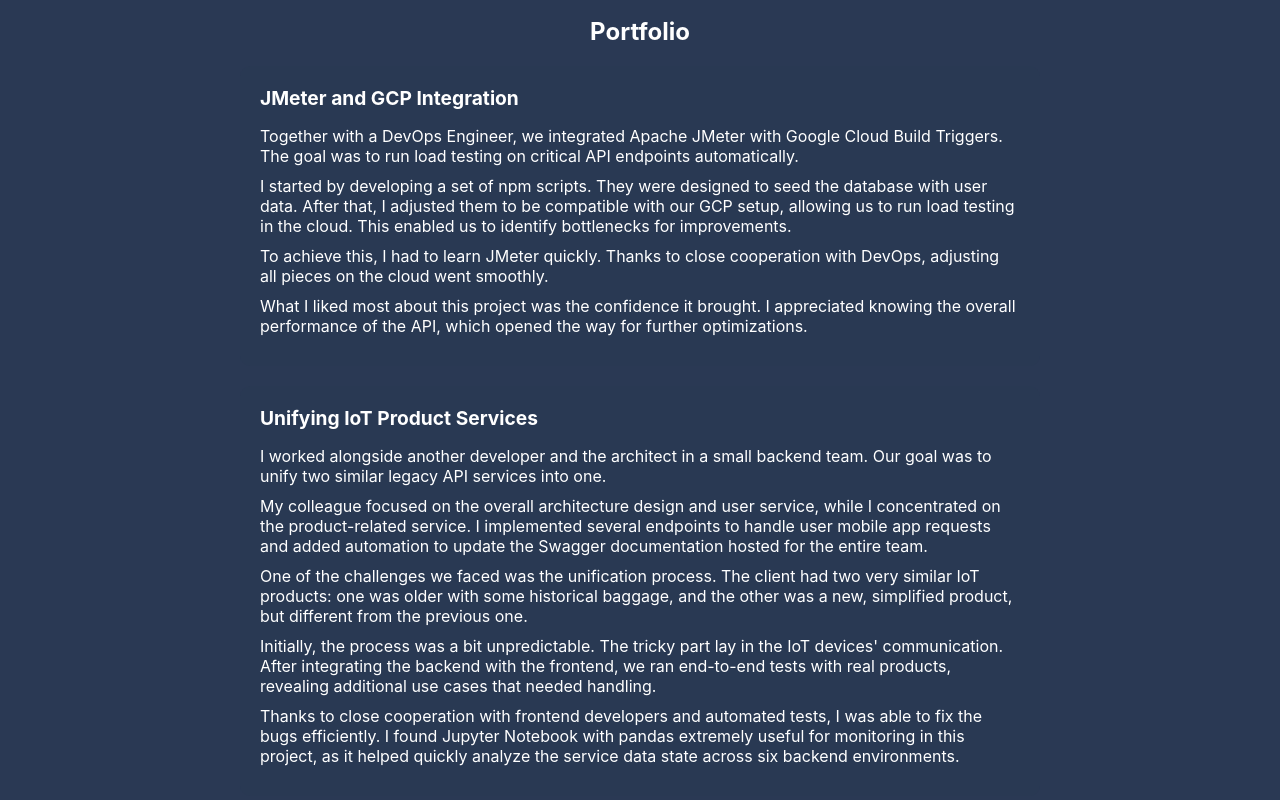
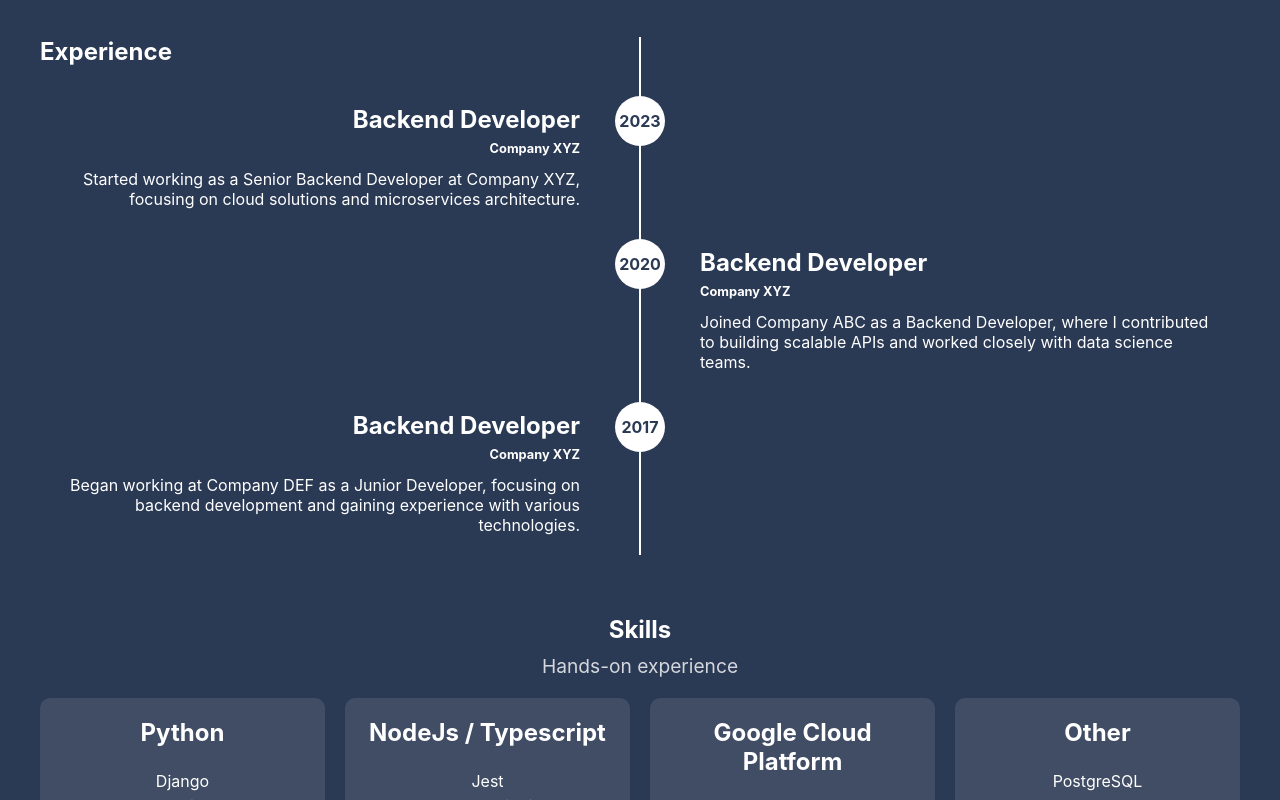
Before and after one commit to TomJan533/my-resume, a React (Create React App) app: page / in a window 1280 px wide. Shown: the part 1020-1820 px from the top of the page. Built offline with nearby package versions, Linux system fonts and the light colour scheme.

Commit message:
removed portfolio, experience, navbar updated

```diff
--- a/src/App.js
+++ b/src/App.js
@@ -4,7 +4,6 @@ import Header from './components/Header/Header';
 import About from './components/About/About';
 import Experience from './components/Experience/Experience';
 import Skills from './components/Skills/Skills';
-import Portfolio from './components/Portfolio/Portfolio';
 import Contact from './components/Contact/Contact';
 import './App.css';
 
@@ -14,7 +13,6 @@ function App() {
       <Navbar />
       <Header />
       <About />
-      <Portfolio />
       <Experience />
       <Skills />
       <Contact />
--- a/src/components/Experience/Experience.js
+++ b/src/components/Experience/Experience.js
@@ -6,6 +6,7 @@ const Experience = () => {
   return (
     <section id="experience" className="experience-section">
       <div className="timeline">
+      <h1>Experience</h1>
         <ExpSection
           year="2023"
           title="Backend Developer"
--- a/src/components/Navbar/Navbar.js
+++ b/src/components/Navbar/Navbar.js
@@ -7,8 +7,8 @@ const Navbar = () => {
       <ul className="nav-list">
         <li className="nav-item"><a href="#home">Home</a></li>
         <li className="nav-item"><a href="#about">About</a></li>
-        <li className="nav-item"><a href="#services">Services</a></li>
-        <li className="nav-item"><a href="#portfolio">Portfolio</a></li>
+        <li className="nav-item"><a href="#experience">Experience</a></li>
+        <li className="nav-item"><a href="#skills">Skills</a></li>
         <li className="nav-item"><a href="#contact">Contact</a></li>
       </ul>
     </nav>
--- a/src/components/Portfolio/Portfolio.css
+++ /dev/null
@@ -1,15 +0,0 @@
-.content-section {
-  background-color: rgb(42, 57, 84);
-  padding: 20px;
-  color: white;
-}
-
-.content {
-  max-width: 800px;
-  margin: 0 auto;
-  text-align: center;
-}
-
-h1 {
-  margin-bottom: 20px; /* Space below the section title */
-}
--- a/src/components/Portfolio/Portfolio.js
+++ /dev/null
@@ -1,74 +0,0 @@
-import React from 'react';
-import Jumbotron from '../Jumbotron/Jumbotron';
-import './Portfolio.css';
-
-const Portfolio = () => {
-  return (
-    <section id="portfolio" className="content-section">
-      <div className="content">
-        <h1>Portfolio</h1>
-        <Jumbotron
-          title="JMeter and GCP Integration"
-          content={
-            <>
-              <p>
-                Together with a DevOps Engineer, we integrated Apache JMeter with Google Cloud Build Triggers.
-                The goal was to run load testing on critical API endpoints automatically.
-              </p>
-              <p>
-                I started by developing a set of npm scripts. They were designed to seed the database with user data.
-                After that, I adjusted them to be compatible with our GCP setup, allowing us to run load testing in the cloud.
-                This enabled us to identify bottlenecks for improvements.
-              </p>
-              <p>
-                To achieve this, I had to learn JMeter quickly. Thanks to close cooperation with DevOps,
-                adjusting all pieces on the cloud went smoothly.
-              </p>
-              <p>
-                What I liked most about this project was the confidence it brought.
-                I appreciated knowing the overall performance of the API,
-                which opened the way for further optimizations.
-              </p>
-            </>
-          }
-        />
-        <Jumbotron
-          title="Unifying IoT Product Services"
-          content={
-            <>
-              <p>
-                I worked alongside another developer and the architect in a small backend team.
-                Our goal was to unify two similar legacy API services into one.
-              </p>
-              <p>
-                My colleague focused on the overall architecture design and user service,
-                while I concentrated on the product-related service.
-                I implemented several endpoints to handle user mobile app requests
-                and added automation to update the Swagger documentation hosted for the entire team.
-              </p>
-              <p>
-                One of the challenges we faced was the unification process.
-                The client had two very similar IoT products: one was older with some historical baggage,
-                and the other was a new, simplified product, but different from the previous one.
-              </p>
-              <p>
-                Initially, the process was a bit unpredictable.
-                The tricky part lay in the IoT devices' communication.
-                After integrating the backend with the frontend,
-                we ran end-to-end tests with real products, revealing additional use cases that needed handling.
-              </p>
-              <p>
-                Thanks to close cooperation with frontend developers and automated tests,
-                I was able to fix the bugs efficiently.
-                I found Jupyter Notebook with pandas extremely useful for monitoring in this project,
-                as it helped quickly analyze the service data state across six backend environments.
-              </p>
-            </>
-          }
-        />
-      </div>
-    </section>
-  );
-};
-
-export default Portfolio;
```
